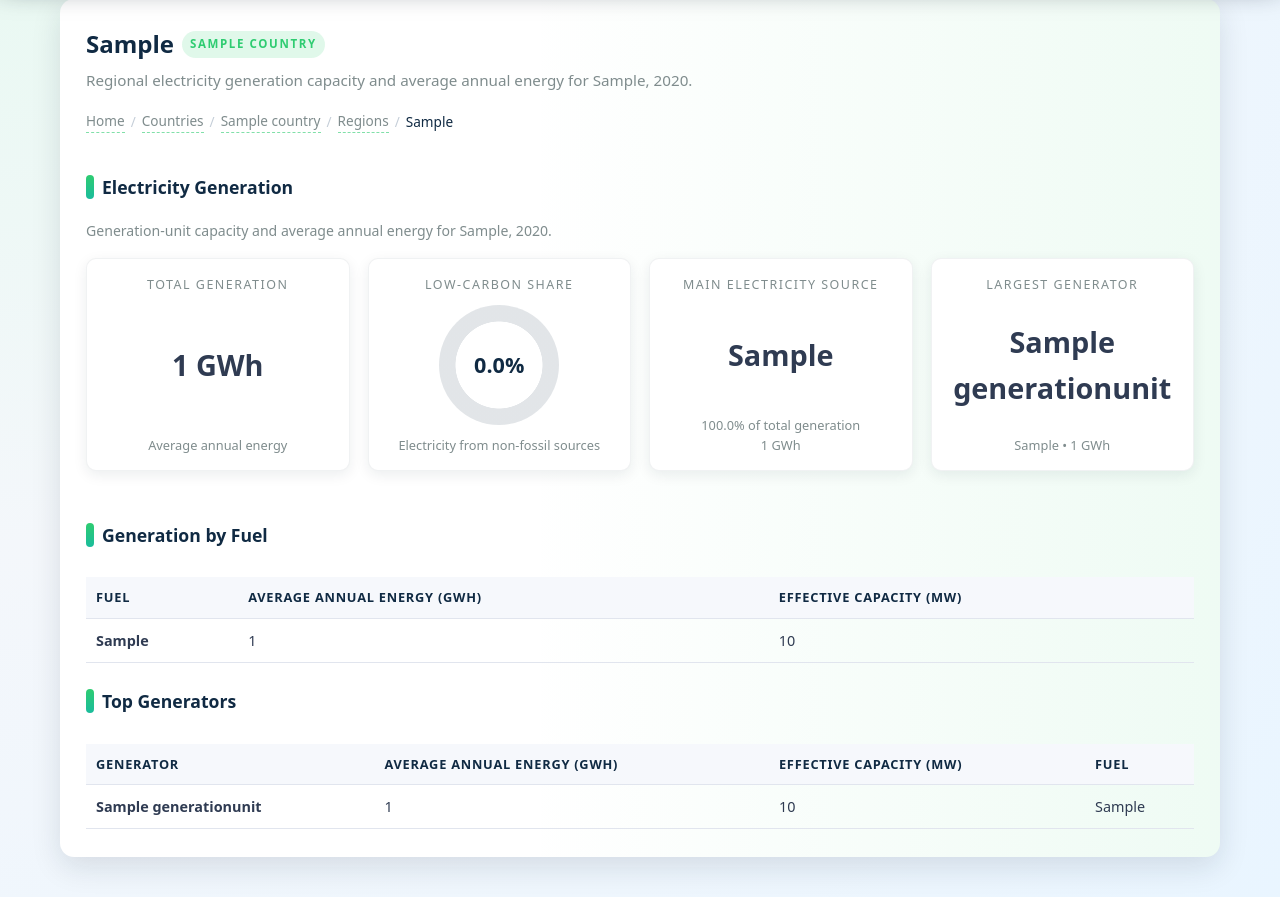
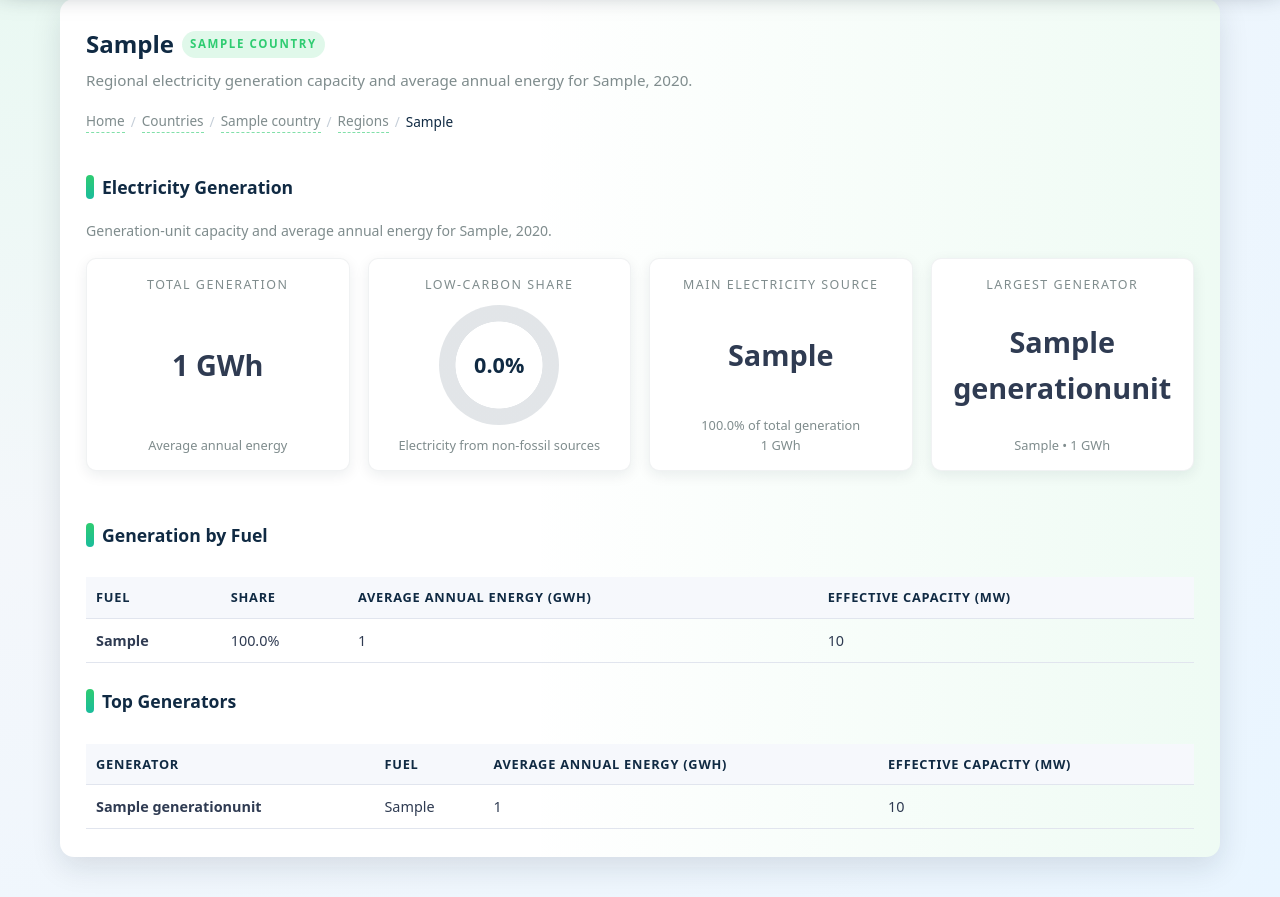
Before and after one commit to jarthorn/energy-stats, a Django app: a page that uses core/templates/core/country_region_detail.html in a window 1280 px wide. Shown: the part 109-1006 px from the top of the page. Run offline with Django 5.2, Linux system fonts and the light colour scheme; tables that the repository leaves empty hold one stand-in row (values such as "Sample post").

Commit message:
Add fuel share by region

```diff
--- a/core/templates/core/country_region_detail.html
+++ b/core/templates/core/country_region_detail.html
@@ -137,6 +137,7 @@
         <thead>
             <tr>
                 <th>Fuel</th>
+                <th class="num-col">Share</th>
                 <th class="num-col">Average Annual Energy (GWh)</th>
                 <th class="num-col">Effective Capacity (MW)</th>
             </tr>
@@ -145,12 +146,19 @@
             {% for row in fuels %}
             <tr>
                 <td class="primary-col">{{ row.fuel.type }}</td>
+                <td class="num-col">
+                    {% if row.share_pct is not None %}
+                    {{ row.share_pct|floatformat:1 }}%
+                    {% else %}
+                    N/A
+                    {% endif %}
+                </td>
                 <td class="num-col">{{ row.average_annual_energy_gwh|floatformat:"0g" }}</td>
                 <td class="num-col">{{ row.effective_capacity_mw|floatformat:"0g" }}</td>
             </tr>
             {% empty %}
             <tr>
-                <td colspan="3">No fuel-level generation unit data is available for this {{ country|region_term:"region" }}.</td>
+                <td colspan="4">No fuel-level generation unit data is available for this {{ country|region_term:"region" }}.</td>
             </tr>
             {% endfor %}
         </tbody>
@@ -161,18 +169,18 @@
         <thead>
             <tr>
                 <th>Generator</th>
+                <th>Fuel</th>
                 <th class="num-col">Average Annual Energy (GWh)</th>
                 <th class="num-col">Effective Capacity (MW)</th>
-                <th>Fuel</th>
             </tr>
         </thead>
         <tbody>
             {% for unit in top_generators %}
             <tr>
                 <td class="primary-col">{{ unit.generation_unit_name }}</td>
+                <td>{{ unit.fuel.type }}</td>
                 <td class="num-col">{{ unit.unit_average_annual_energy_gwh|floatformat:"0g" }}</td>
                 <td class="num-col">{{ unit.unit_effective_capacity_mw|floatformat:"0g" }}</td>
-                <td>{{ unit.fuel.type }}</td>
             </tr>
             {% empty %}
             <tr>
--- a/core/views.py
+++ b/core/views.py
@@ -589,10 +589,11 @@ def country_region_detail(request, code, region):
     )
     share_low_carbon = (low_carbon_energy / total_energy * 100) if total_energy > 0 else None
 
+    for row in fuels:
+        row.share_pct = (row.average_annual_energy_gwh / total_energy * 100) if total_energy > 0 else None
+
     largest_source = fuels[0] if fuels else None
-    largest_source_share = None
-    if largest_source is not None and total_energy > 0:
-        largest_source_share = largest_source.average_annual_energy_gwh / total_energy * 100
+    largest_source_share = largest_source.share_pct if largest_source is not None else None
 
     top_generators = list(
         GenerationUnit.objects.filter(country=country, region=region, year=year)
```
